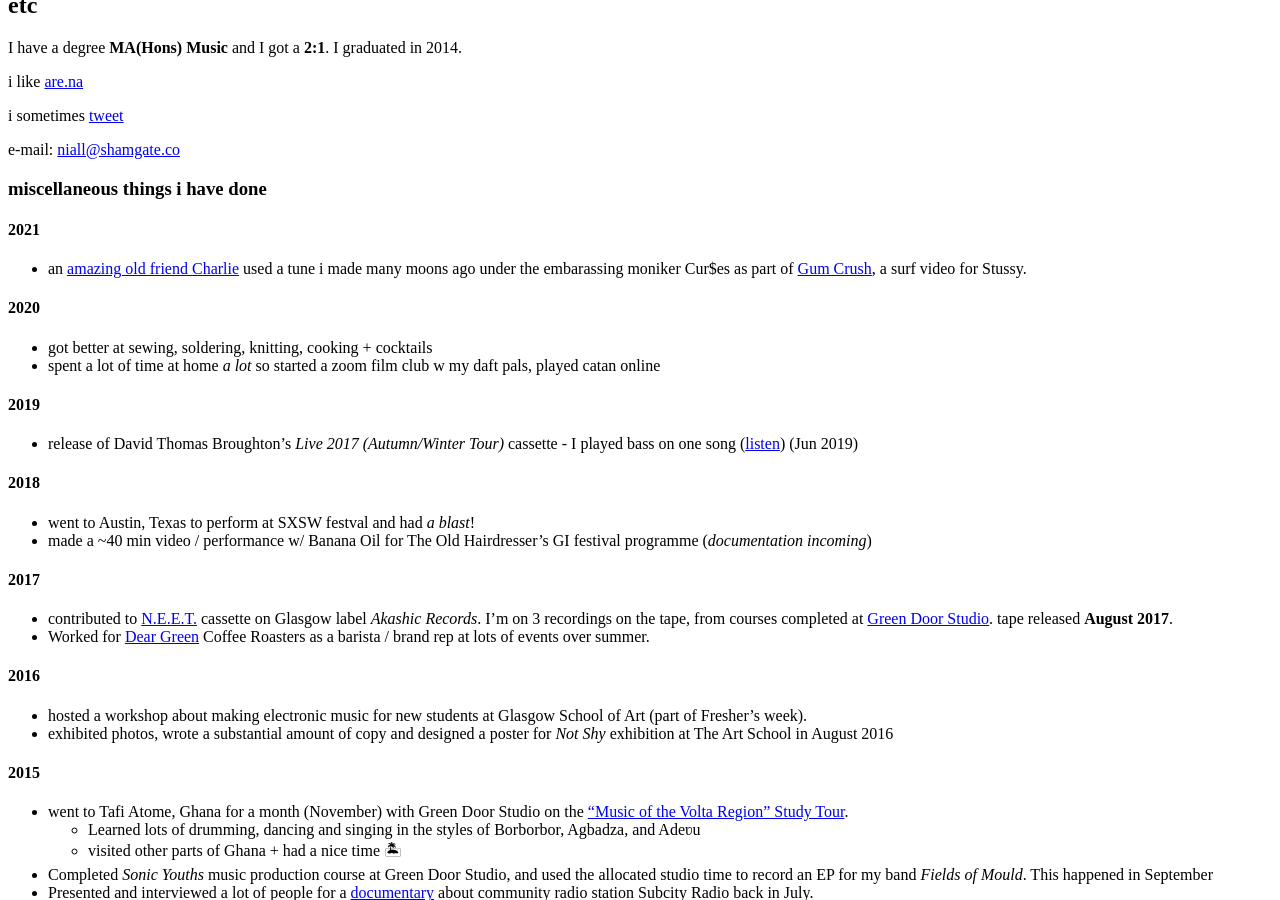
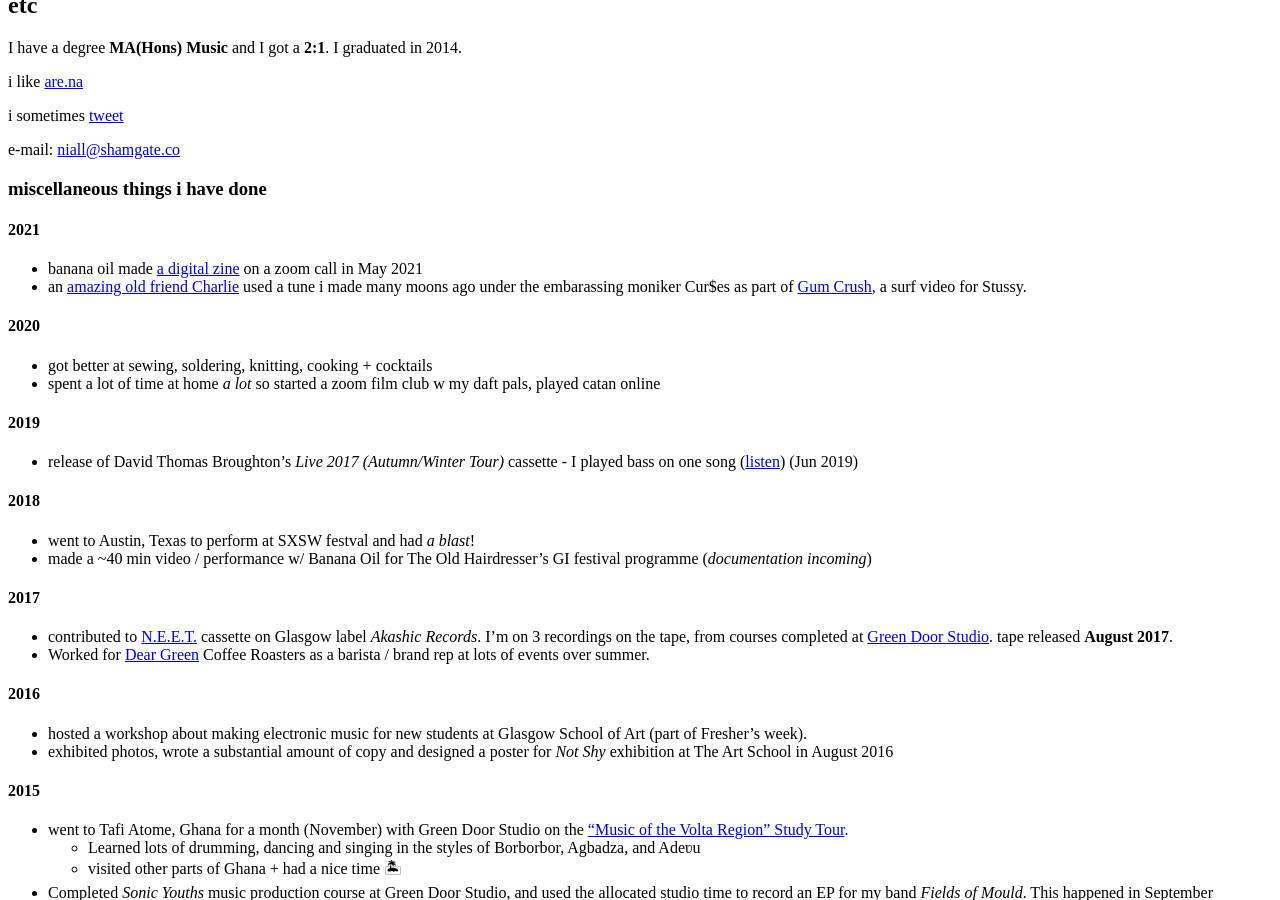
Before and after one commit to kingdomlevel/kingdomlevel.github.io, a Jekyll site: the page built from index.markdown, in a window 1280 px wide and 900 px high, scrolled down 5540 px. Built offline with Jekyll 4.4.1, drawn with Linux system fonts in a browser that asks for light colours; our own code applies the rules of GitHub Pages for plain Markdown files.

Commit message:
adds link to banana oil zine

```diff
--- a/index.markdown
+++ b/index.markdown
@@ -157,6 +157,7 @@
 ### miscellaneous things i have done
 
 #### 2021
++ banana oil made [a digital zine](https://www.shamgate.co/banana_oil/zine_202105/) on a zoom call in May 2021
 + an [amazing old friend Charlie](https://www.instagram.com/appleshift4/) used a tune i made many moons ago under the embarassing moniker Cur$es as part of [Gum Crush](https://www.instagram.com/tv/COs4_J6gG6v), a surf video for Stussy.
 
 #### 2020
```
